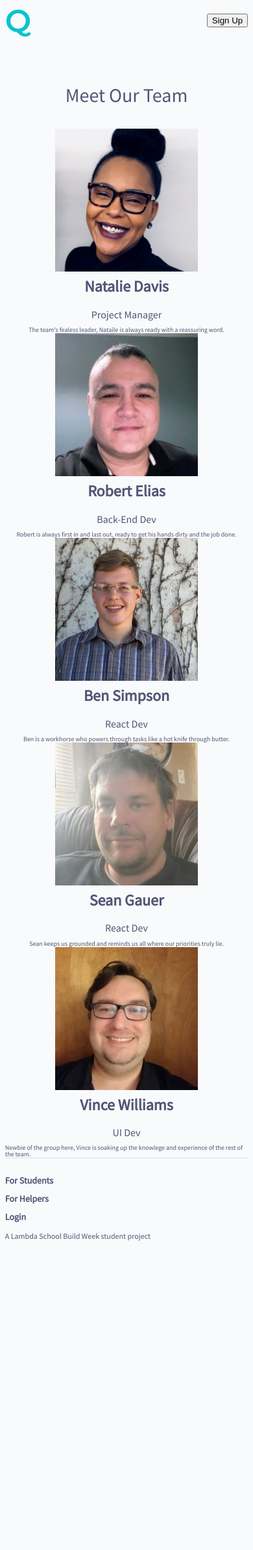
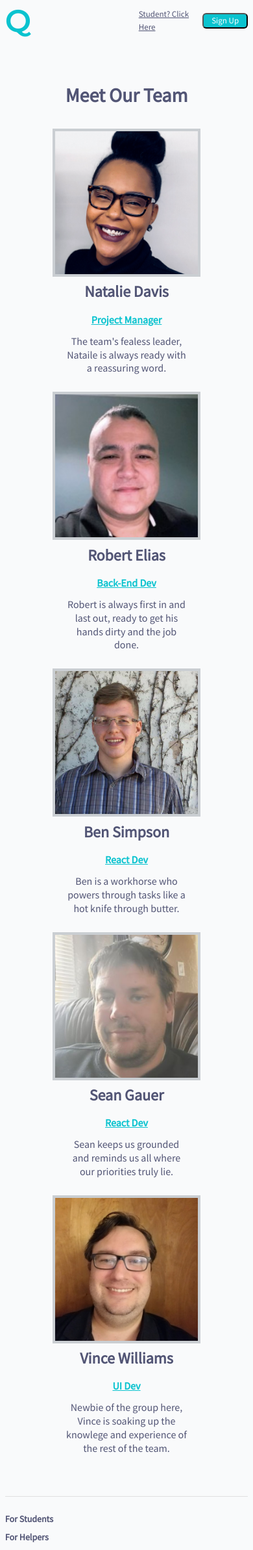
Before and after one commit to Build-Week-Dev-Desk-Que-1/UI, a PHP site: page /about.html in a window 390 px wide. Shown: the top 2386 px of the page at 65% size. Before the commit the page ends 1910 px from the top, so only its background shows below. Run offline with PHP 8.4, Linux system fonts and the light colour scheme.

Commit message:
mobile design is complete

```diff
--- a/about.html
+++ b/about.html
@@ -10,13 +10,15 @@
 <body>
     <header>
         <logo>Q</logo>
-        <div>
-            <nav class="top-nav">
-                <a href="index.html">For Students</a>
-                <a href="helpers.html">For Helpers</a>
-                <a href="https://front-end-fes0fn5fm.now.sh/">Login</a>
-            </nav>
-            <button>Sign Up</button>
+
+        <nav class="top-nav">
+            <a href="index.html">For Students</a>
+            <a href="helpers.html">For Helpers</a>
+            <a href="https://front-end-fes0fn5fm.now.sh/">Login</a>
+        </nav>
+        <div class="signup">
+            <a href="index.html">Student? Click Here</a>
+            <button id="about-signup">Sign Up</button>
         </div>
     </header>
     <section class="about-content">
--- a/css/about.css
+++ b/css/about.css
@@ -170,8 +170,30 @@ header .signup a {
 header .signup #student-signup {
   font-family: 'Source Sans Pro', sans-serif;
   font-size: 1.3rem;
-  color: #FFFF;
+  color: #FFFFFF;
   background-color: #C716C4;
+  border-radius: 6px;
+  margin: auto;
+  height: 24px;
+  width: 74px;
+  text-align: center;
+}
+header .signup #helper-signup {
+  font-family: 'Source Sans Pro', sans-serif;
+  font-size: 1.3rem;
+  color: #FFFFFF;
+  background-color: #2E2C48;
+  border-radius: 6px;
+  margin: auto;
+  height: 24px;
+  width: 74px;
+  text-align: center;
+}
+header .signup #about-signup {
+  font-family: 'Source Sans Pro', sans-serif;
+  font-size: 1.3rem;
+  color: #FFFFFF;
+  background-color: #0AC3CF;
   border-radius: 6px;
   margin: auto;
   height: 24px;
@@ -182,9 +204,11 @@ header .signup #student-signup {
   display: flex;
   flex-direction: column;
   align-items: center;
+  margin-bottom: 10%;
 }
 .about-content h1 {
   padding: 20% 0 10% 0;
+  font-weight: 600;
 }
 .about-content div .team-profiles {
   display: flex;
@@ -194,6 +218,7 @@ header .signup #student-signup {
 .about-content div .team-profiles img {
   height: auto;
   width: 220px;
+  border: 4px #CACED2 solid;
 }
 .about-content div .team-profiles h2 {
   padding: 3% 0;
@@ -202,6 +227,16 @@ header .signup #student-signup {
 .about-content div .team-profiles h3 {
   padding: 3% 0;
   font-size: 1.6rem;
+  font-weight: 600;
+  color: #0AC3CF;
+  text-decoration: underline;
+}
+.about-content div .team-profiles p {
+  font-size: 1.6rem;
+  width: 50%;
+  text-align: center;
+  line-height: 1.3;
+  padding: 1% 0 7% 0;
 }
 footer {
   border-top: 1px #E0E0E0 solid;
--- a/less/about-content.less
+++ b/less/about-content.less
@@ -1,8 +1,10 @@
 .about-content {
     .flex-tower();
+    margin-bottom: 10%;
 
     h1 {
         padding: 20% 0 10% 0;
+        font-weight: 600;
     }
 
     div .team-profiles {
@@ -11,6 +13,7 @@
             img {
                 height: auto;
                 width: 220px;
+                border: 4px #CACED2 solid;
             }
 
             h2 {
@@ -20,6 +23,17 @@
             h3 {
                 padding: 3% 0;
                 font-size: 1.6rem;
+                font-weight: 600;
+                color: @helper-button-bg;
+                text-decoration: underline;
+            }
+
+            p {
+                font-size: 1.6rem;
+                width: 50%;
+                text-align: center;
+                line-height: 1.3;
+                padding: 1% 0 7% 0;
             }
         }
 
--- a/less/header.less
+++ b/less/header.less
@@ -26,7 +26,15 @@ header{
         }
 
         #student-signup {
-            .button(24px, 74px, @main-font, 1.3rem, #FFFF, #C716C4);
+            .button(24px, 74px, @main-font, 1.3rem, @student-button-color, @student-button-bg);
+        }
+
+        #helper-signup {
+            .button(24px, 74px, @main-font, 1.3rem, @student-button-color, @helper-button-color);
+        }
+
+        #about-signup {
+            .button(24px, 74px, @main-font, 1.3rem, @student-button-color, @helper-button-bg);
         }
     }
 
```
Also changed, not shown: css/index.css (+36 -2 lines), helpers.html (+6 -8 lines), less/main-content.less (+6 -1 lines).
